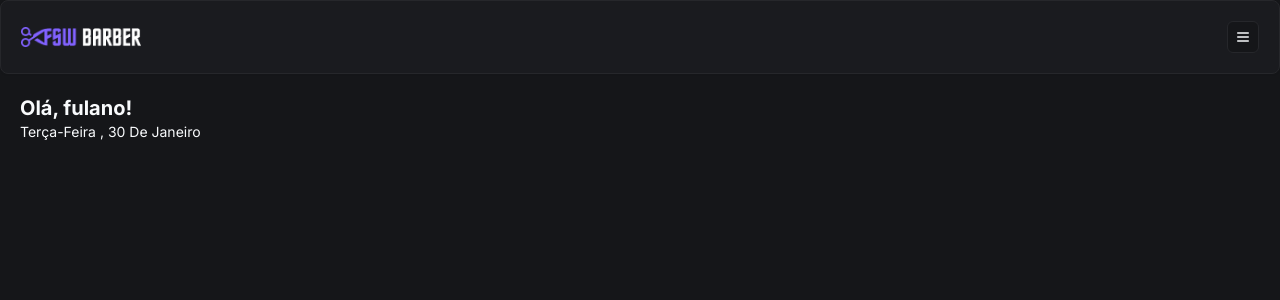
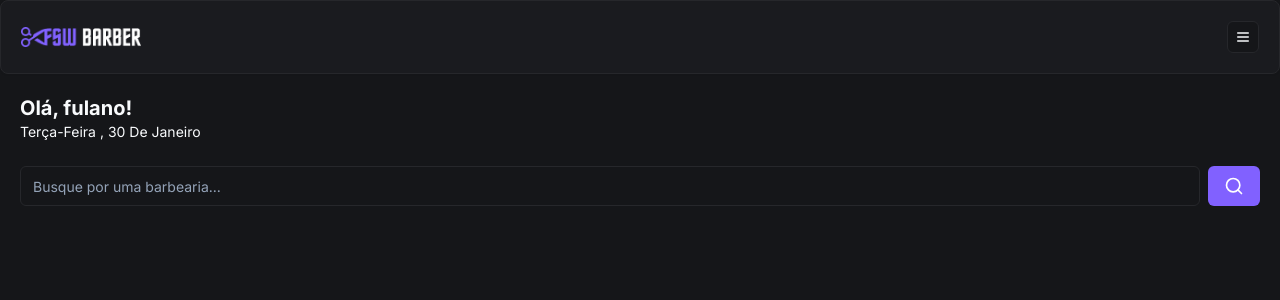
Before and after one commit to edilan-ribeiro/barber-system, a Next.js app: page / in a window 1280 px wide. Shown: the top 300 px of the page. Built offline with nearby package versions, Linux system fonts and the light colour scheme.

Commit message:
feat: added initial search component

```diff
--- /dev/null
+++ b/app/(home)/_components/Search.tsx
@@ -0,0 +1,18 @@
+'use client'
+
+import { Button } from '@/app/_components/ui/button'
+import { Input } from '@/app/_components/ui/input'
+import { SearchIcon } from 'lucide-react'
+
+const Search = () => {
+	return (
+		<div className="flex items-center gap-2">
+			<Input placeholder='Busque por uma barbearia...'/>
+			<Button variant="default">
+				<SearchIcon size={20} />
+			</Button>
+		</div>
+	)
+}
+
+export default Search
--- a/app/(home)/page.tsx
+++ b/app/(home)/page.tsx
@@ -1,12 +1,13 @@
 import { format } from 'date-fns'
-import { Header } from '../_components/header'
+import { Header } from '../_components/Header'
 import { ptBR } from 'date-fns/locale/pt-BR'
+import Search from './_components/Search'
 
 export default function Home() {
 	return (
 		<div>
 			<Header />
-			<div className="px-5 pt-5 ">
+			<div className="px-5 pt-5">
 				<h2 className="text-xl font-bold">Olá, fulano!</h2>
 				<p className="capitalize text-sm">
 					{format(new Date(), "EEEE ',' dd 'de' MMMM", {
@@ -14,6 +15,9 @@ export default function Home() {
 					})}
 				</p>
 			</div>
+			<div className="px-5 mt-6">
+				<Search />
+			</div>
 		</div>
 	)
 }
--- /dev/null
+++ b/app/_components/ui/input.tsx
@@ -0,0 +1,25 @@
+import * as React from "react"
+
+import { cn } from "@/app/_lib/utils"
+
+export interface InputProps
+  extends React.InputHTMLAttributes<HTMLInputElement> {}
+
+const Input = React.forwardRef<HTMLInputElement, InputProps>(
+  ({ className, type, ...props }, ref) => {
+    return (
+      <input
+        type={type}
+        className={cn(
+          "flex h-10 w-full rounded-md border border-input bg-background px-3 py-2 text-sm ring-offset-background file:border-0 file:bg-transparent file:text-sm file:font-medium placeholder:text-muted-foreground focus-visible:outline-none focus-visible:ring-2 focus-visible:ring-ring focus-visible:ring-offset-2 disabled:cursor-not-allowed disabled:opacity-50",
+          className
+        )}
+        ref={ref}
+        {...props}
+      />
+    )
+  }
+)
+Input.displayName = "Input"
+
+export { Input }
```
Also changed, not shown: app/_components/ui/button.tsx (+20 -29 lines).
